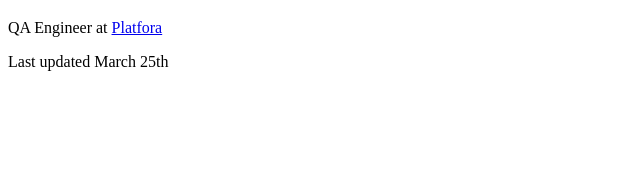
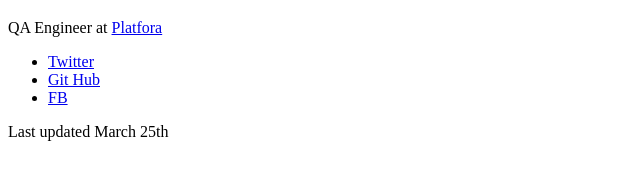
Before and after one commit to rodogg85/fewd, a plain HTML site: page index.html in a window 1280 px wide. Shown: the part 219-398 px from the top of the page, without its empty margins (0-640 px from the left). Drawn offline with Linux system fonts and the light colour scheme.

Commit message:
added links in my profile page

```diff
--- a/index.html
+++ b/index.html
@@ -12,6 +12,24 @@ height="150">
   </a>
 </p>
 
+<ul>
+  <li>
+    <a href="http://twitter.com">
+      Twitter
+    </a>
+  </li>
+  <li>
+    <a href="http://github.com">
+      Git Hub
+    </a>
+  </li>
+  <li>
+    <a href="http://facebook.com">
+      FB
+    </a>
+  </li>
+</ul>
+
 <p>
   Last updated March 25th
 </p>
```
